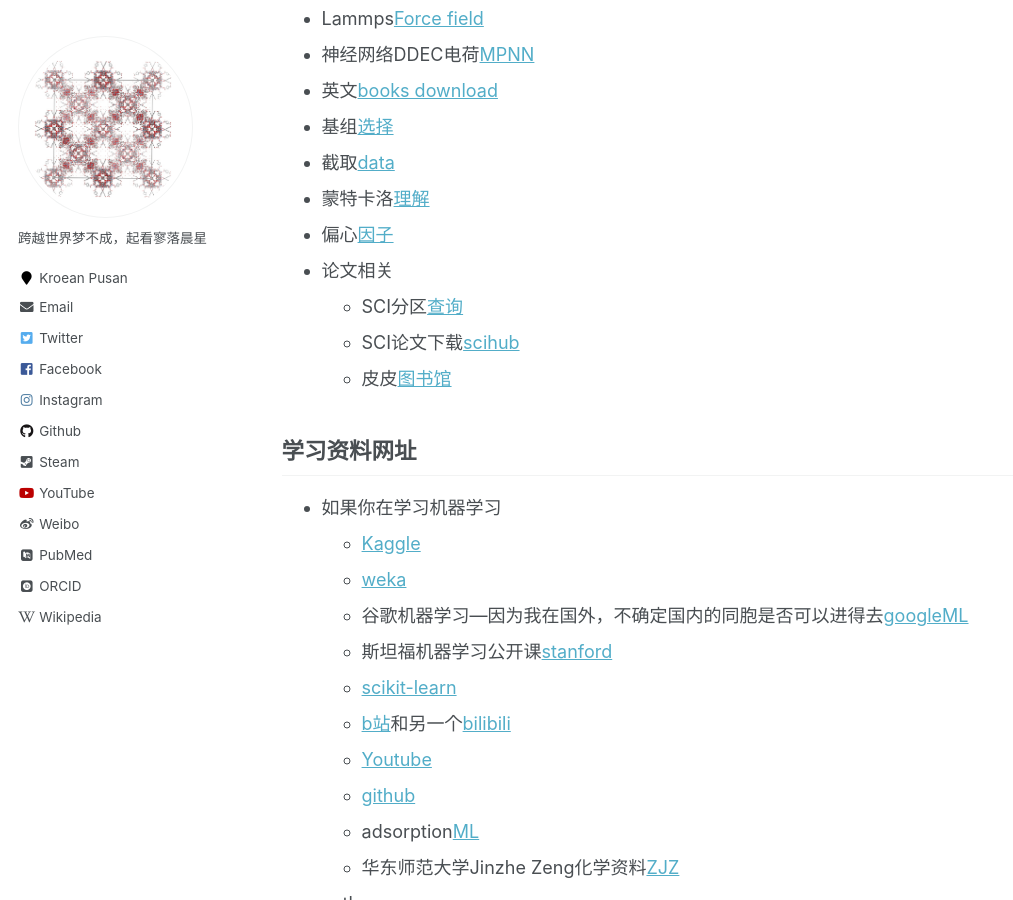
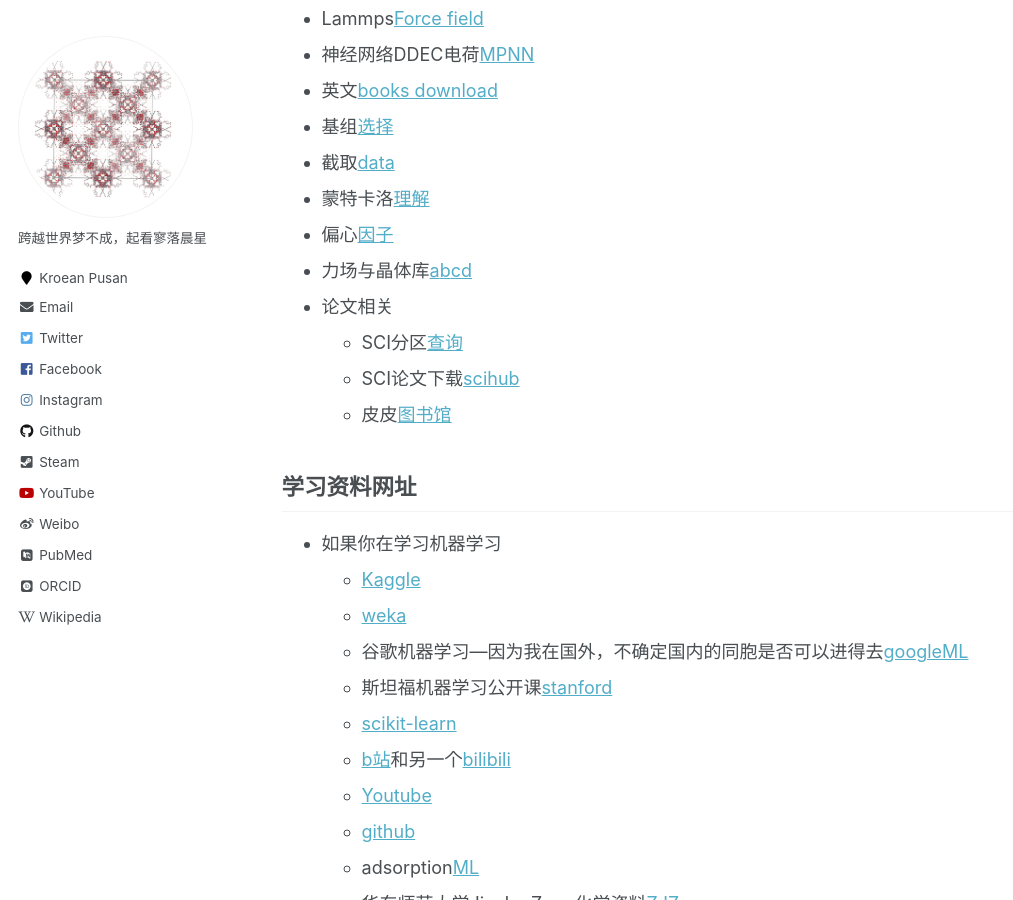
Before and after one commit to sxm13/ZGBshenxiaomoCV.github.io, a Jekyll site: the page built from _pages/markdown.md, in a window 1280 px wide and 900 px high, scrolled down 2403 px. Shown: the whole window, without its empty margins (0-1013 px from the left). Built offline with Jekyll 4.4.1, drawn with Linux system fonts in a browser that asks for light colours; some web fonts are replaced.

Commit message:
Update markdown.md

```diff
--- a/_pages/markdown.md
+++ b/_pages/markdown.md
@@ -76,6 +76,7 @@
 * 截取[data](https://apps.automeris.io/wpd/ "data")
 * 蒙特卡洛[理解](https://www.eng.buffalo.edu/~kofke/ce530/Lectures/Lecture22/sld002.htm "mcmd")
 * 偏心[因子](http://www.ap1700.com/ShowWord33.htm "w")
+* 力场与晶体库[a](https://www.ctcms.nist.gov/potentials/ "a")[b](https://spasmmini.weebly.com/potentials.html "b")[c](https://sites.gatech.edu/sxu66 "c")[d](http://www.crystallography.net/cod/search.html "d")
 * 论文相关
   * SCI分区[查询](http://www.letpub.com.cn/index.php?page=journalapp&view=search "SCI")
   * SCI论文下载[scihub](https://tool.yovisun.com/scihub/ "scihub")
```
